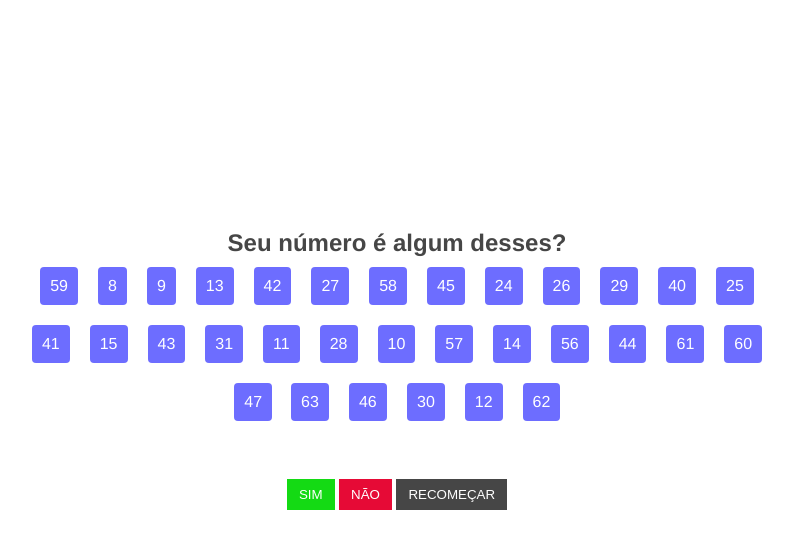
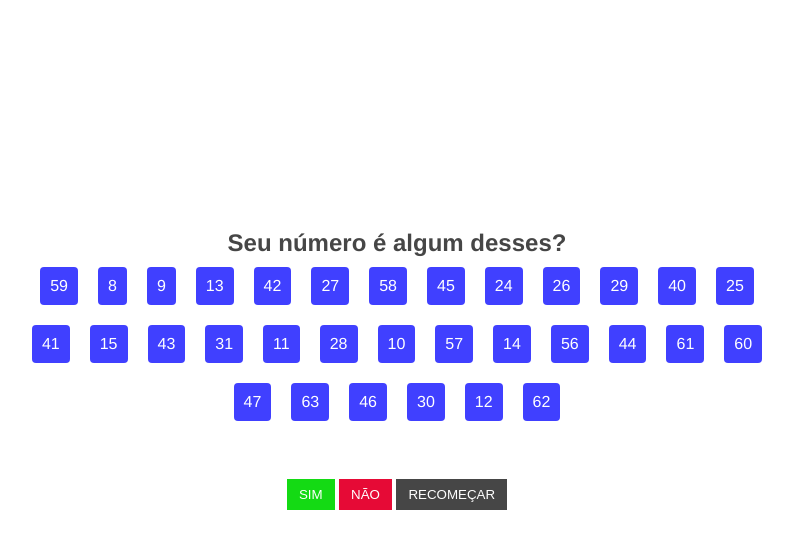
Before and after one commit to marques-gabriel/adivinhameunumero, a plain HTML site: page public/index.html in a window 1280 px wide. Both pictures are taken after a click on the button "JOGAR". Shown: the whole page, without its empty margins (243-1036 px from the left). Drawn offline with Linux system fonts and the light colour scheme.

Commit message:
Update number color

```diff
--- a/public/style.css
+++ b/public/style.css
@@ -100,7 +100,7 @@ button.No{
 .number {
     margin: 10px;
     padding: 10px;
-    background: rgb(109, 109, 255);
+    background: rgb(64, 64, 255);
     border-radius: 4px;
     color: white;
 
```
